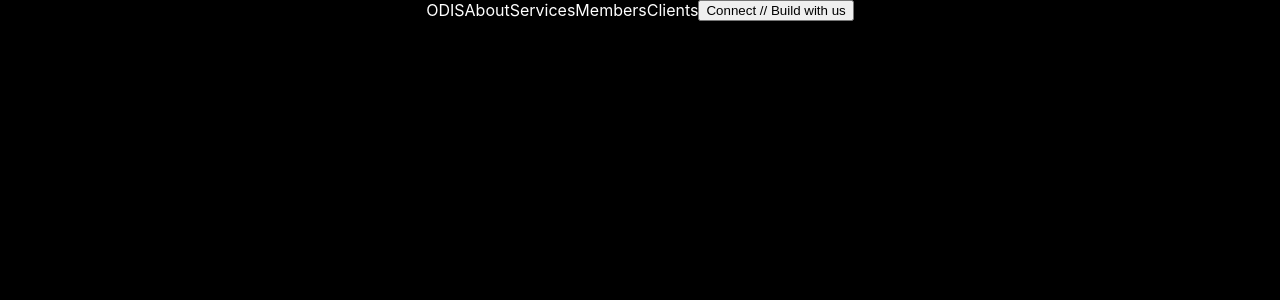
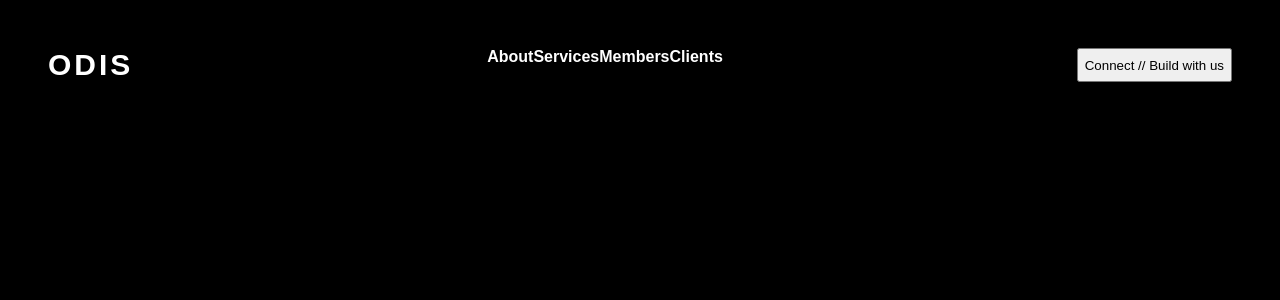
Before and after one commit to smolboydiamonds/smolquants-landing, a React (Create React App) app: page /#/ in a window 1280 px wide. Shown: the top 300 px of the page. Built offline with nearby package versions, Linux system fonts and the light colour scheme.

Commit message:
style: header font and spacing

```diff
--- a/public/index.html
+++ b/public/index.html
@@ -24,7 +24,10 @@
       work correctly both with client-side routing and a non-root public URL.
       Learn how to configure a non-root public URL by running `npm run build`.
     -->
-    <title>React App</title>
+    <link rel="preconnect" href="https://fonts.googleapis.com">
+    <link rel="preconnect" href="https://fonts.gstatic.com" crossorigin>
+    <link href="https://fonts.googleapis.com/css2?family=Lexend+Deca&family=Noto+Sans+JP&display=swap" rel="stylesheet">
+    <title>ODIS Group</title>
   </head>
   <body>
     <noscript>You need to enable JavaScript to run this app.</noscript>
--- a/src/pages/Home.tsx
+++ b/src/pages/Home.tsx
@@ -1,19 +1,27 @@
 import React from 'react'
 import styled from 'styled-components'
 import {NavLink} from 'react-router-dom'
-import {NONAME} from 'dns'
 
 const PageWrapper = styled.div`
   max-width: 1600px;
   margin: 0 auto;
+  width: 100%;
 `
 
 const Header = styled.div`
   display: flex;
   flex-direction: row;
+  font-family: 'Lexend-Deca', sans-serif;
+  font-weight: 700;
+  justify-content: space-between;
+  margin: 48px;
 `
 
-const LogoPlaceholder = styled.div``
+const LogoPlaceholder = styled.div`
+  font-size: 30px;
+  font-family: 'Noto-Sans-JP', sans-serif;
+  letter-spacing: 3px;
+`
 
 const NavigationPanel = styled.div`
   display: flex;
```
